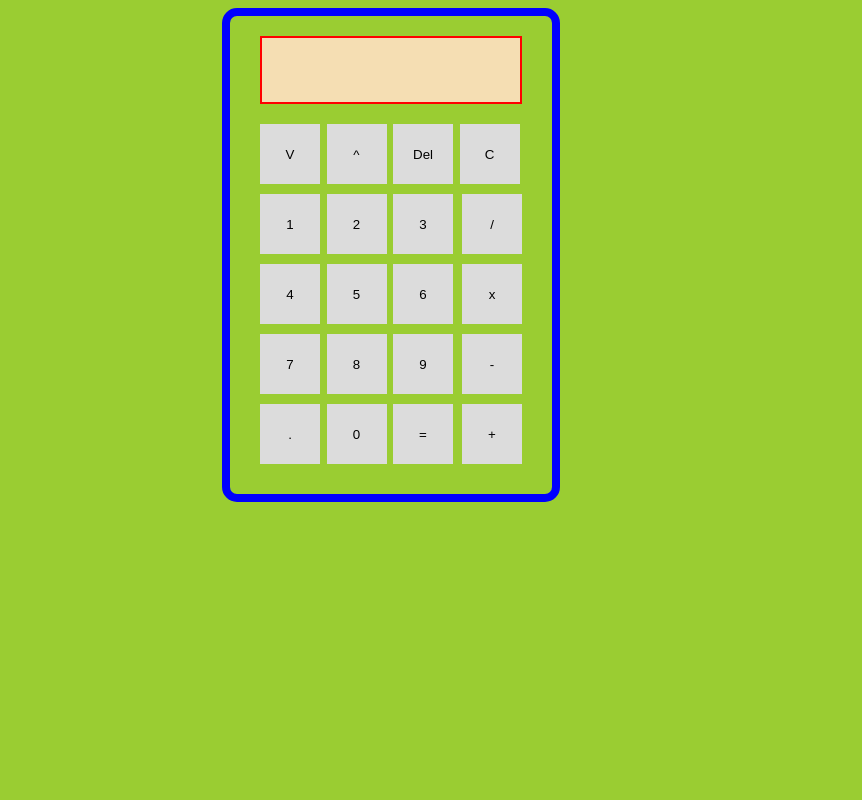
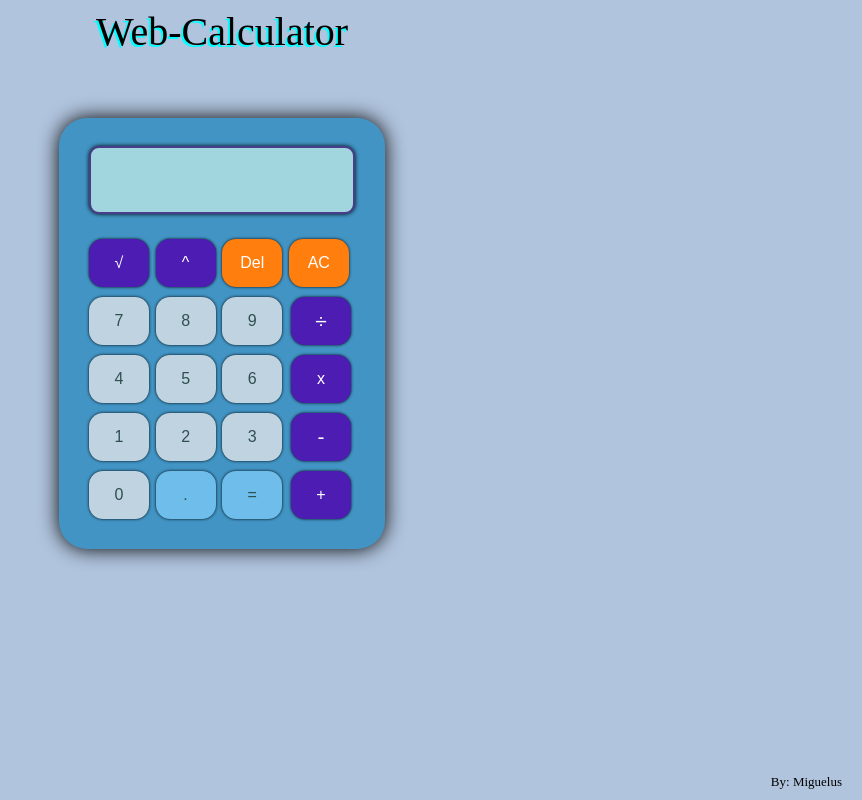
Before and after one commit to Miguelus373/Web-Calculator, a plain HTML site: page index.html in a window 1280 px wide. Both pictures are taken after a click on the button "Del". Shown: the whole page, without its empty margins (418-1280 px from the left). Drawn offline with Linux system fonts and the light colour scheme.

Commit message:
All buttons working properly. Css finished. Project is done

```diff
--- a/index.html
+++ b/index.html
@@ -7,39 +7,41 @@
 	</head>
 
 	<body>
-
 	<div id="general">
 		<div id="screen"></div>
 
 		<div id="powers">
-			<button class="root">V</button>
+			<button class="root">√</button>
 			<button class="power">^</button>
 			<button class="delete">Del</button>
-			<button class="clear">C</button>
+			<button class="clear">AC</button>
 		</div>
 
 		<div id="numbers">
+			<button class="g">7</button>
+			<button class="h">8</button>
+			<button class="i">9</button>
+			<button class="d">4</button>
+			<button class="e">5</button>
+			<button class="f">6</button>
 			<button class="a">1</button>
 			<button class="b">2</button>
 			<button class="c">3</button>
-			<button class="d">4</button>
-			<button class="e">5</button>
-			<button class="f">6</button>
-			<button class="g">7</button>
-			<button class="h">8</button>
-			<button class="i">9</button>
+			<button class="z">0</button>
 			<button class="dot">.</button>
-			<button class="z">0</button>
 			<button class="equals">=</button>
 		</div>
 
 		<div id="operations">
-			<button class="divide">/</button>
+			<button class="divide">÷</button>
 			<button class="multiply">x</button>
 			<button class="substract">-</button>
 			<button class="add">+</button>
 		</div>
 	</div>
+
+	<header>Web-Calculator</header>
+	<footer>By: Miguelus</footer>
 		<script type="text/javascript" src="script.js"></script>
 
 	</body>
--- a/script.js
+++ b/script.js
@@ -30,6 +30,8 @@ clear.addEventListener('click', () => display.textContent = '')
 let del = document.querySelector('.delete');
 del.addEventListener('click', () => {
 	let last = display.textContent[display.textContent.length - 1];
+
+	if (display.textContent == 'Math Error') {display.textContent = ''}
 
 	if (display.textContent.length < 1) {display.textContent = ''}
 	else if (last == ' ') {
@@ -91,7 +93,27 @@ divide.addEventListener('click', () => {
 	if (display.textContent.length > 0) {
 		let last = display.textContent[display.textContent.length - 1]
 		if (last != ' ' && last != '-') {
-		display.textContent += ' / '}
+		display.textContent += ' ÷ '}
+	}
+})
+
+let power = document.querySelector('.power');
+power.addEventListener('click', () => {
+	if (display.textContent.length > 0) {
+		let last = display.textContent[display.textContent.length - 1]
+		if (last != ' ' && last != '-') {
+		display.textContent += ' ^ '}
+	}
+})
+
+let root = document.querySelector('.root');
+root.addEventListener('click', () => {
+	let last = display.textContent[display.textContent.length - 1];
+	let preLast = display.textContent[display.textContent.length - 2];
+
+	if (last == ' ' && preLast != '√' || last == '-' ||
+		display.textContent.length == 0) {
+		display.textContent += '√ '
 	}
 })
 
@@ -137,10 +159,26 @@ function multiplication(array) {
 }
 
 function division(array) {
-	for (let i = array.indexOf('/'); i > 0; i = array.indexOf('/')) {
+	for (let i = array.indexOf('÷'); i > 0; i = array.indexOf('÷')) {
 	array.splice(i - 1, 3, (array[i - 1] / array[i + 1]));
 	}
 }
+
+function powerOf(array) {
+	for (let i = array.indexOf('^'); i > 0; i = array.indexOf('^')) {
+		array.splice(i - 1, 3, (array[i - 1] ** array[i + 1]));
+	}
+}
+
+function rootOf(array) {
+	for (let i = array.indexOf('√'); i >= 0; i = array.indexOf('√')) {
+		{array.splice(i, 2, ((array[i + 1] ** (1 / 2) * 1)));}
+	}
+	for (let i = array.indexOf('-√'); i >= 0; i = array.indexOf('-√')) {
+		array.splice(i, 2, ((array[i + 1] ** (1 / 2) * -1)));
+	}
+}
+
 function operate(a) {
 
 	let array = a.split(' ');
@@ -150,15 +188,18 @@ function operate(a) {
 	}
 
 	else {
+		rootOf(array);
+		powerOf(array);
 		multiplication(array);
 		division(array);
 		addition(array);
 		subtraction(array);
-		}
 
-	display.textContent = array[0];
-	return array[0];
+		display.textContent = array[0];
 
+		if (array[0] == Infinity || display.textContent == 'NaN') {
+			display.textContent = 'Math Error'}
+	}
 }
 
 console.log(events())
--- a/style.css
+++ b/style.css
@@ -2,18 +2,25 @@
   display: inline-block;
   padding: 20px 30px;
   position: fixed;
+  width: 266px;
   left: 50%;
-  border: 8px solid blue;
-  border-radius: 15px;
+  margin-left: -163px;
+  margin-top: 110px;
+  border-radius: 28px;
+  box-shadow: 0 0 20px black;
+  background-color: #4194c4
 }
 
 #screen {
-  border: 2px solid red;
-  width: 238px;
+  border: 2px solid darkslateblue;
+  width: 242px;
   padding: 0px 10px;
   font-size: 20px;
-  background-color: wheat;
-  margin-bottom: 20px;
+  background-color: #a2d6de;
+  margin-bottom: 25px;
+  margin-top: 8px;
+  border-radius: 10px;
+  box-shadow: 0 0 4px black
 }
 
 #numbers {
@@ -22,7 +29,7 @@
 }
 
 #operations {
-  width: 1px;
+  width: 60px;
   display: inline-block;
   padding: 0;
 }
@@ -35,14 +42,49 @@
 .add, .substract, .multiply, .divide,
 .root, .power, .clear, .delete {
   width: 60px;
-  height: 60px;
+  height: 48px;
   margin-bottom: 10px;
-  margin-right: 2.5px;
-  background-color: gainsboro;
+  margin-right: 2.6px;
+  background-color: #4d1db3;
+  color: white;
   border: none;
   padding: 0;
+  box-shadow: 0 0 3px black;
+  border-radius: 14px;
+  font-size: 16px;
+}
+
+.a, .b, .c, .d, .e, .f, .g, .h, .i, .z {
+  background-color: #bfd3e0;
+  color: darkslategrey
+}
+
+.divide, .substract {
+  font-size: 21px
+}
+
+.delete, .clear {
+  background-color: #ff7e0d;
+}
+
+.dot, .equals {
+  background-color: #6ebdeb;
+  color: darkslategrey
 }
 
 body {
-  background-color: yellowgreen
+  background-color: lightsteelblue
 }
+
+header {
+  font-size: 40px;
+  text-align: center;
+  text-shadow: -2px 2px cyan;
+}
+
+footer {
+  font-size: 13px;
+  position: fixed;
+  bottom: 10px;
+  right: 20px;
+}
```
